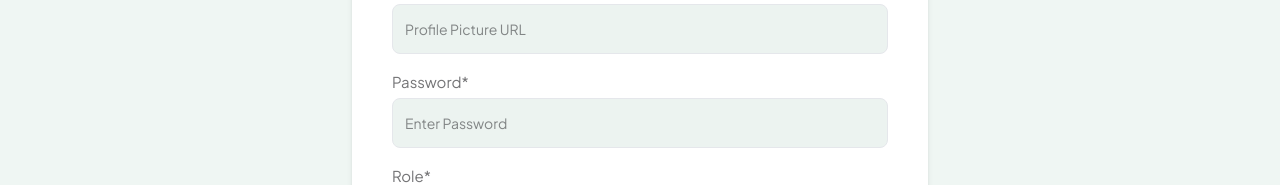
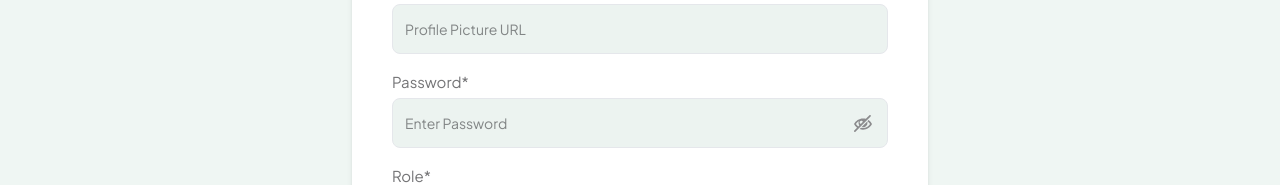
Before and after one commit to protapkrghosh/skilloria-client, a React (Vite) app: page /register in a window 1280 px wide. Shown: the part 619-804 px from the top of the page. Built offline with nearby package versions, Linux system fonts and the light colour scheme; no server answers.

Commit message:
implement password show hide within register and login page

```diff
--- a/src/pages/Login.jsx
+++ b/src/pages/Login.jsx
@@ -3,8 +3,11 @@ import { toast } from "react-hot-toast";
 import useAuth from "../hooks/useAuth";
 import { useLocation, useNavigate } from "react-router";
 import SocialLogIn from "../components/SocialLogin";
+import { useState } from "react";
+import { ImEye, ImEyeBlocked } from "react-icons/im";
 
 const Login = () => {
+   const [showPassword, setShowPassword] = useState(false);
    const location = useLocation();
    const navigate = useNavigate();
    const from = location.state || "/";
@@ -68,10 +71,10 @@ const Login = () => {
                </div>
 
                {/* Password */}
-               <div>
+               <div className="relative">
                   <label className="label text-[15px]">Password*</label>
                   <input
-                     type="password"
+                     type={showPassword ? "text" : "password"}
                      placeholder="Enter Password"
                      {...register("password", {
                         required: "Password is required",
@@ -89,6 +92,25 @@ const Login = () => {
                      })}
                      className="cus-input"
                   />
+
+                  <span
+                     onClick={() => setShowPassword(!showPassword)}
+                     className="absolute top-[45px] right-2 z-30"
+                  >
+                     {showPassword ? (
+                        <ImEye
+                           size={18}
+                           className="text-[#8B8B8D] mr-2 cursor-pointer"
+                        />
+                     ) : (
+                        <ImEyeBlocked
+                           size={18}
+                           className="text-[#8B8B8D] mr-2 cursor-pointer"
+                        />
+                     )}
+                  </span>
+
+                  {/* Error */}
                   {errors.password && (
                      <p className="text-red-500 text-sm">
                         {errors.password.message}
--- a/src/pages/Register.jsx
+++ b/src/pages/Register.jsx
@@ -4,8 +4,11 @@ import { toast } from "react-hot-toast";
 import useAuth from "../hooks/useAuth";
 import { useLocation, useNavigate } from "react-router";
 import SocialLogIn from "../components/SocialLogin";
+import { useState } from "react";
+import { ImEye, ImEyeBlocked } from "react-icons/im";
 
 const Register = () => {
+   const [showPassword, setShowPassword] = useState(false);
    const location = useLocation();
    const navigate = useNavigate();
    const from = location.state || "/";
@@ -124,10 +127,10 @@ const Register = () => {
                </div>
 
                {/* Password */}
-               <div>
+               <div className="relative">
                   <label className="label text-[15px]">Password*</label>
                   <input
-                     type="password"
+                     type={showPassword ? "text" : "password"}
                      placeholder="Enter Password"
                      {...register("password", {
                         required: "Password is required",
@@ -145,6 +148,22 @@ const Register = () => {
                      })}
                      className="cus-input"
                   />
+
+                  <span onClick={() => setShowPassword(!showPassword)} className="absolute top-[45px] right-2 z-30">
+                     {showPassword ? (
+                        <ImEye
+                           size={18}
+                           className="text-[#8B8B8D] mr-2 cursor-pointer"
+                        />
+                     ) : (
+                        <ImEyeBlocked
+                           size={18}
+                           className="text-[#8B8B8D] mr-2 cursor-pointer"
+                        />
+                     )}
+                  </span>
+
+                  {/* Error */}
                   {errors.password && (
                      <p className="text-red-500 text-sm">
                         {errors.password.message}
```
